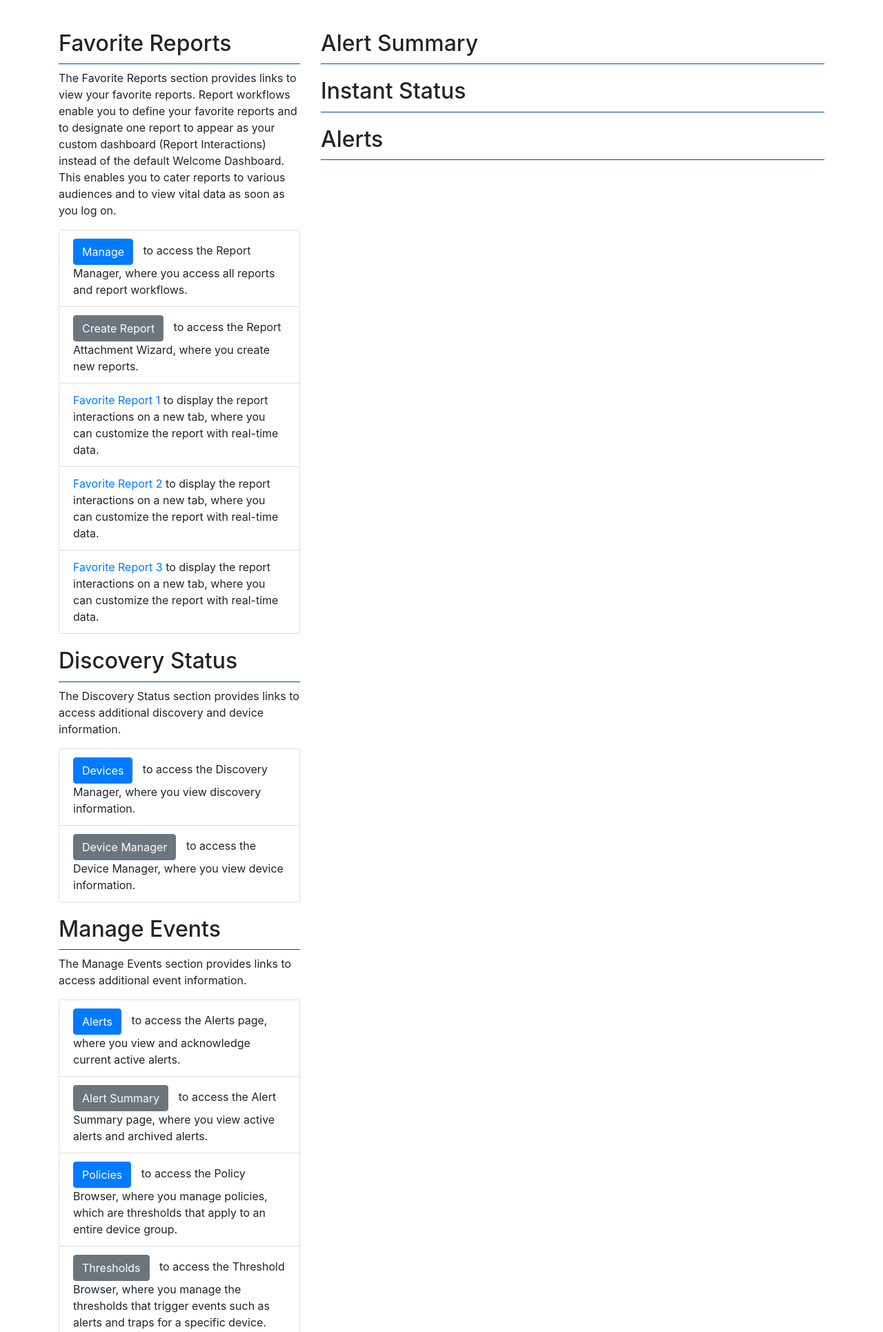
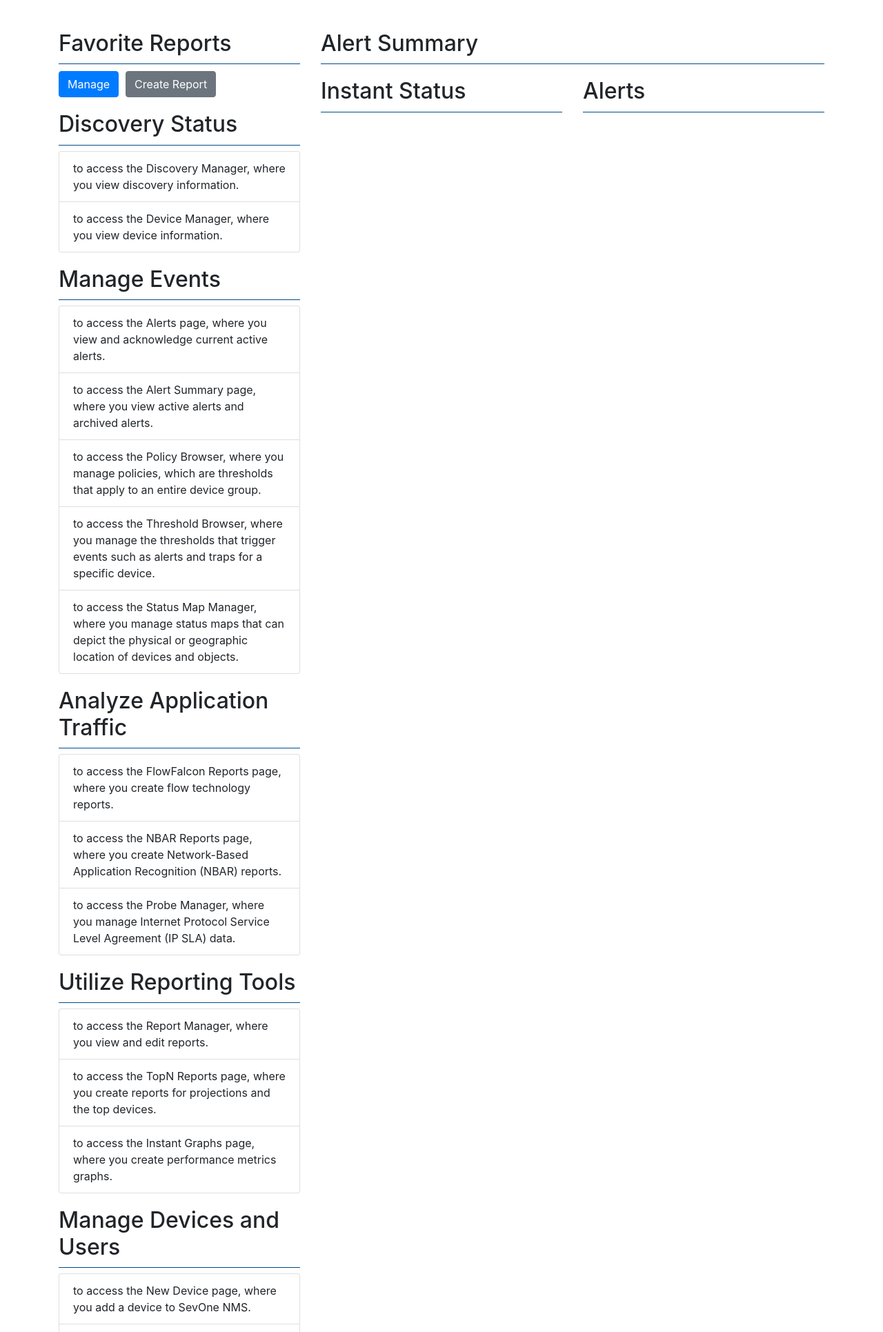
Before and after one commit to mustahidhasan/nms_system, a Django app: page /dashboard/ in a window 1280 px wide. Shown: the part 102-2033 px from the top of the page at 69% size. Run offline with Django 4.2, Linux system fonts and the light colour scheme; a user stored in the database is signed in; some libraries are stand-ins or nearby versions.

Commit message:
the dashbaord body looks so far fine, working in the nav and ocnons

```diff
--- a/nms/templates/dashboard.html
+++ b/nms/templates/dashboard.html
@@ -128,41 +128,21 @@
             <div class="col-md-4">
                 <section class="favorite-reports">
                     <h2>Favorite Reports</h2>
-                    <p>The Favorite Reports section provides links to view your favorite reports. Report workflows enable you to define your favorite reports and to designate one report to appear as your custom dashboard (Report Interactions) instead of the default Welcome Dashboard. This enables you to cater reports to various audiences and to view vital data as soon as you log on.</p>
-                    <ul class="list-group">
-                        <li class="list-group-item">
-                            <button class="btn btn-primary">Manage</button>
-                            <span> to access the Report Manager, where you access all reports and report workflows.</span>
-                        </li>
-                        <li class="list-group-item">
+                    <div class="d-flex">
+                        <button class="btn btn-primary me-2">Manage</button>
                         <button class="btn btn-secondary">Create Report</button>
-                            <span> to access the Report Attachment Wizard, where you create new reports.</span>
-                        </li>
-                        <li class="list-group-item">
-                            <a href="#">Favorite Report 1</a>
-                            <span> to display the report interactions on a new tab, where you can customize the report with real-time data.</span>
-                        </li>
-                        <li class="list-group-item">
-                            <a href="#">Favorite Report 2</a>
-                            <span> to display the report interactions on a new tab, where you can customize the report with real-time data.</span>
-                        </li>
-                        <li class="list-group-item">
-                            <a href="#">Favorite Report 3</a>
-                            <span> to display the report interactions on a new tab, where you can customize the report with real-time data.</span>
-                        </li>
-                    </ul>
+                    </div>
                 </section>
+
+
 
                 <section class="discovery-status">
                     <h2>Discovery Status</h2>
-                    <p>The Discovery Status section provides links to access additional discovery and device information.</p>
                     <ul class="list-group">
                         <li class="list-group-item">
-                            <button class="btn btn-primary">Devices</button>
                             <span> to access the Discovery Manager, where you view discovery information.</span>
                         </li>
                         <li class="list-group-item">
-                            <button class="btn btn-secondary">Device Manager</button>
                             <span> to access the Device Manager, where you view device information.</span>
                         </li>
                     </ul>
@@ -170,26 +150,20 @@
 
                 <section class="manage-events">
                     <h2>Manage Events</h2>
-                    <p>The Manage Events section provides links to access additional event information.</p>
                     <ul class="list-group">
                         <li class="list-group-item">
-                            <button class="btn btn-primary">Alerts</button>
                             <span> to access the Alerts page, where you view and acknowledge current active alerts.</span>
                         </li>
                         <li class="list-group-item">
-                            <button class="btn btn-secondary">Alert Summary</button>
                             <span> to access the Alert Summary page, where you view active alerts and archived alerts.</span>
                         </li>
                         <li class="list-group-item">
-                            <button class="btn btn-primary">Policies</button>
                             <span> to access the Policy Browser, where you manage policies, which are thresholds that apply to an entire device group.</span>
                         </li>
                         <li class="list-group-item">
-                            <button class="btn btn-secondary">Thresholds</button>
                             <span> to access the Threshold Browser, where you manage the thresholds that trigger events such as alerts and traps for a specific device.</span>
                         </li>
                         <li class="list-group-item">
-                            <button class="btn btn-primary">Status Maps</button>
                             <span> to access the Status Map Manager, where you manage status maps that can depict the physical or geographic location of devices and objects.</span>
                         </li>
                     </ul>
@@ -197,18 +171,14 @@
 
                 <section class="analyze-application-traffic">
                     <h2>Analyze Application Traffic</h2>
-                    <p>The Analyze Application Traffic section provides links to access additional application traffic information.</p>
                     <ul class="list-group">
                         <li class="list-group-item">
-                            <button class="btn btn-primary">FlowFalcon</button>
                             <span> to access the FlowFalcon Reports page, where you create flow technology reports.</span>
                         </li>
                         <li class="list-group-item">
-                            <button class="btn btn-secondary">NBAR</button>
                             <span> to access the NBAR Reports page, where you create Network-Based Application Recognition (NBAR) reports.</span>
                         </li>
                         <li class="list-group-item">
-                            <button class="btn btn-primary">Response Probes</button>
                             <span> to access the Probe Manager, where you manage Internet Protocol Service Level Agreement (IP SLA) data.</span>
                         </li>
                     </ul>
@@ -216,18 +186,14 @@
 
                 <section class="reporting-tools">
                     <h2>Utilize Reporting Tools</h2>
-                    <p>The Utilize Reporting Tools section provides links to access additional information about reporting tools.</p>
                     <ul class="list-group">
                         <li class="list-group-item">
-                            <button class="btn btn-primary">Reports</button>
                             <span> to access the Report Manager, where you view and edit reports.</span>
                         </li>
                         <li class="list-group-item">
-                            <button class="btn btn-secondary">TopN</button>
                             <span> to access the TopN Reports page, where you create reports for projections and the top <n> devices.</span>
                         </li>
                         <li class="list-group-item">
-                            <button class="btn btn-primary">Graphs</button>
                             <span> to access the Instant Graphs page, where you create performance metrics graphs.</span>
                         </li>
                     </ul>
@@ -235,18 +201,14 @@
 
                 <section class="manage-devices-users">
                     <h2>Manage Devices and Users</h2>
-                    <p>The Manage Devices and Users section provides links to access device management and user management tools.</p>
                     <ul class="list-group">
                         <li class="list-group-item">
-                            <button class="btn btn-primary">Add a Device</button>
                             <span> to access the New Device page, where you add a device to SevOne NMS.</span>
                         </li>
                         <li class="list-group-item">
-                            <button class="btn btn-secondary">Devices</button>
                             <span> to access the Device Manager, where you manage the devices SevOne NMS monitors.</span>
                         </li>
                         <li class="list-group-item">
-                            <button class="btn btn-primary">Users</button>
                             <span> to access the User Manager, where you manage users.</span>
                         </li>
                     </ul>
@@ -259,16 +221,22 @@
                     <p><!-- Alert summary details here --></p>
                 </section>
 
+                <div class="row">
+                    <div class="col-md-6">
                         <section class="instant-status">
                             <h2>Instant Status</h2>
                             <p><!-- Instant status details here --></p>
                         </section>
-
+                    </div>
+                    <div class="col-md-6">
                         <section class="alerts">
                             <h2>Alerts</h2>
                             <p><!-- Alerts details here --></p>
                         </section>
                     </div>
+                </div>
+            </div>
+
         </div>
     </main>
 
```
Lines whose indentation alone changed are shown as unchanged.
